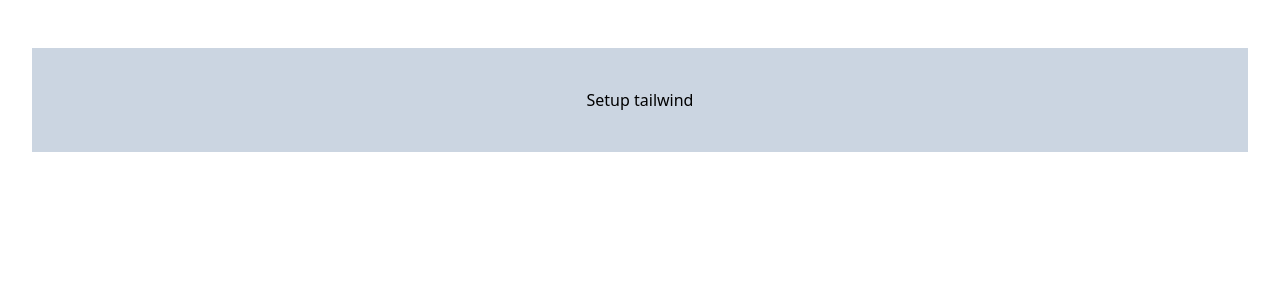
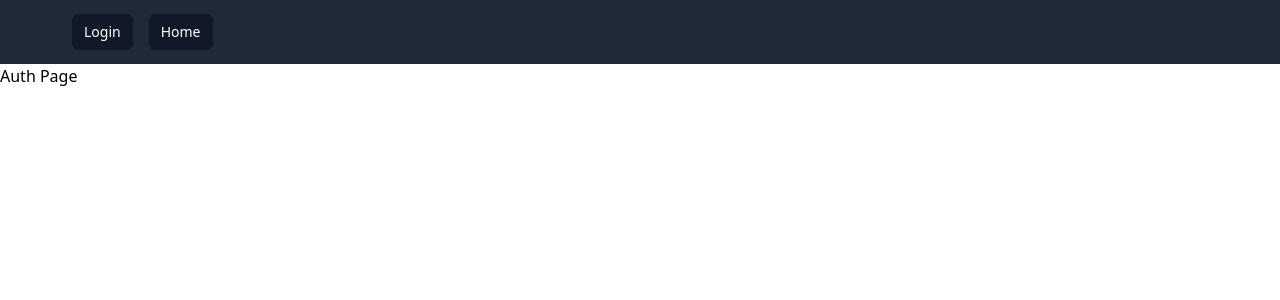
Before and after one commit to tdnhathuy/pokedex, a React (Vite) app: page / in a window 1280 px wide. Shown: the top 300 px of the page. Built offline with nearby package versions, Linux system fonts and the light colour scheme.

Commit message:
feat: add lib route

```diff
--- a/package.json
+++ b/package.json
@@ -10,7 +10,8 @@
   },
   "dependencies": {
     "react": "^18.2.0",
-    "react-dom": "^18.2.0"
+    "react-dom": "^18.2.0",
+    "react-router-dom": "^6.9.0"
   },
   "devDependencies": {
     "@types/react": "^18.0.27",
--- a/src/App.tsx
+++ b/src/App.tsx
@@ -1,10 +1,17 @@
-import "./App.css";
+import { Link, Route, Routes } from "react-router-dom";
+import { NavigationBar } from "./components/navigation/navigation-bar.component";
+import { AuthPage } from "./pages/auth/auth.page";
+import { HomePage } from "./pages/home/home.page";
 
 function App() {
   return (
-    <div className="mt-4 p-10 bg-slate-300">
-      <h1>Setup tailwind</h1>
-    </div>
+    <>
+      <NavigationBar />
+      <Routes>
+        <Route path="/" element={<AuthPage />} />
+        <Route path="/home" element={<HomePage />} />
+      </Routes>
+    </>
   );
 }
 
--- /dev/null
+++ b/src/components/navigation/navigation-bar.component.tsx
@@ -0,0 +1,35 @@
+import { Link } from "react-router-dom";
+
+export interface NavigationBarProps {}
+
+const NavigationButton = ({ to, title }: { title: string; to: string }) => {
+  const className =
+    "px-3 py-2 rounded-md text-sm font-medium text-white bg-gray-900";
+
+  return (
+    <Link to={to} className={className}>
+      {title}
+    </Link>
+  );
+};
+
+export const NavigationBar = (props: NavigationBarProps) => {
+  const {} = props;
+
+  return (
+    <nav className="bg-gray-800">
+      <div className="max-w-7xl mx-auto px-4 sm:px-6 lg:px-8">
+        <div className="flex items-center justify-between h-16">
+          <div className="flex items-center">
+            <div className="hidden md:block">
+              <div className="ml-10 flex items-baseline space-x-4">
+                <NavigationButton to="/" title="Login" />
+                <NavigationButton to="/home" title="Home" />
+              </div>
+            </div>
+          </div>
+        </div>
+      </div>
+    </nav>
+  );
+};
--- a/src/main.tsx
+++ b/src/main.tsx
@@ -1,10 +1,13 @@
-import React from 'react'
-import ReactDOM from 'react-dom/client'
-import App from './App'
-import './index.css'
+import React from "react";
+import ReactDOM from "react-dom/client";
+import { BrowserRouter } from "react-router-dom";
+import App from "./App";
+import "./index.css";
 
-ReactDOM.createRoot(document.getElementById('root') as HTMLElement).render(
+ReactDOM.createRoot(document.getElementById("root") as HTMLElement).render(
   <React.StrictMode>
-    <App />
-  </React.StrictMode>,
-)
+    <BrowserRouter>
+      <App />
+    </BrowserRouter>
+  </React.StrictMode>
+);
--- /dev/null
+++ b/src/pages/auth/auth.page.tsx
@@ -0,0 +1,7 @@
+export interface AuthProps {}
+
+export const AuthPage = (props: AuthProps) => {
+  const {} = props;
+
+  return <h1>Auth Page</h1>;
+};
--- /dev/null
+++ b/src/pages/home/home.page.tsx
@@ -0,0 +1,7 @@
+export interface HomePageProps {}
+
+export const HomePage = (props: HomePageProps) => {
+  const {} = props;
+
+  return <h1>Home Page</h1>;
+};
```
Also changed, not shown: 1 other file (tests, documents, lock files or other folders).
